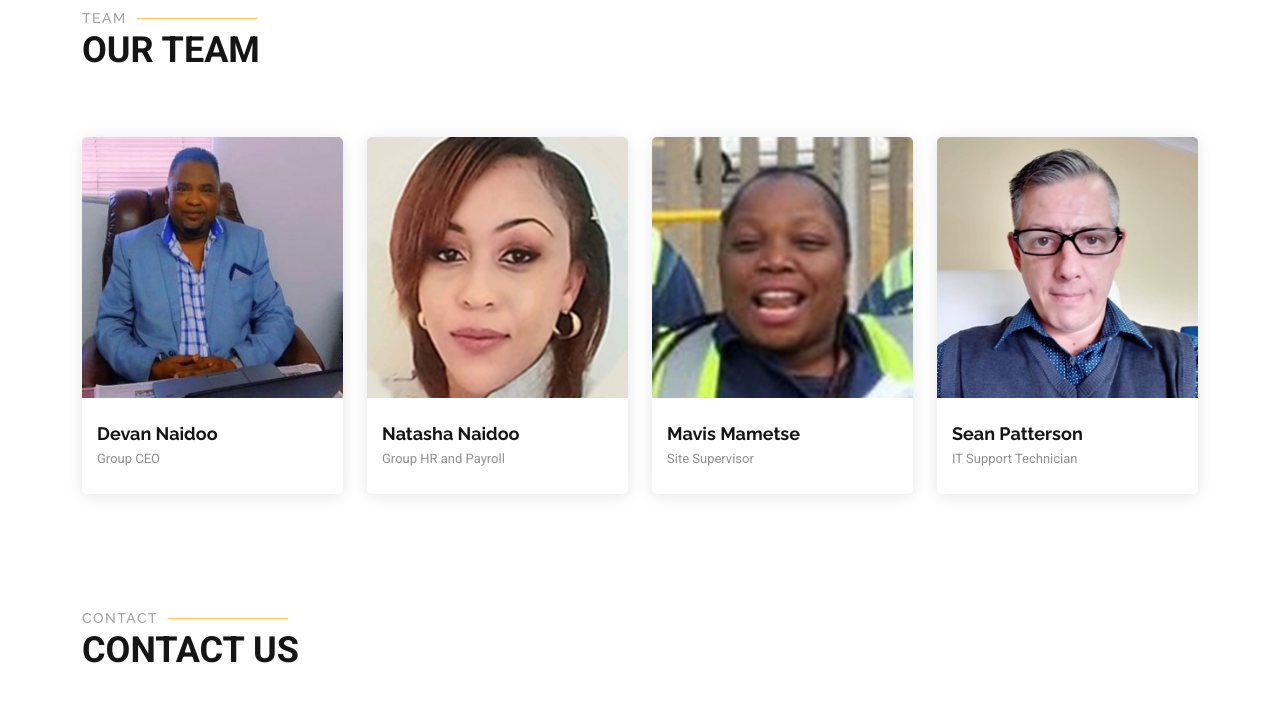
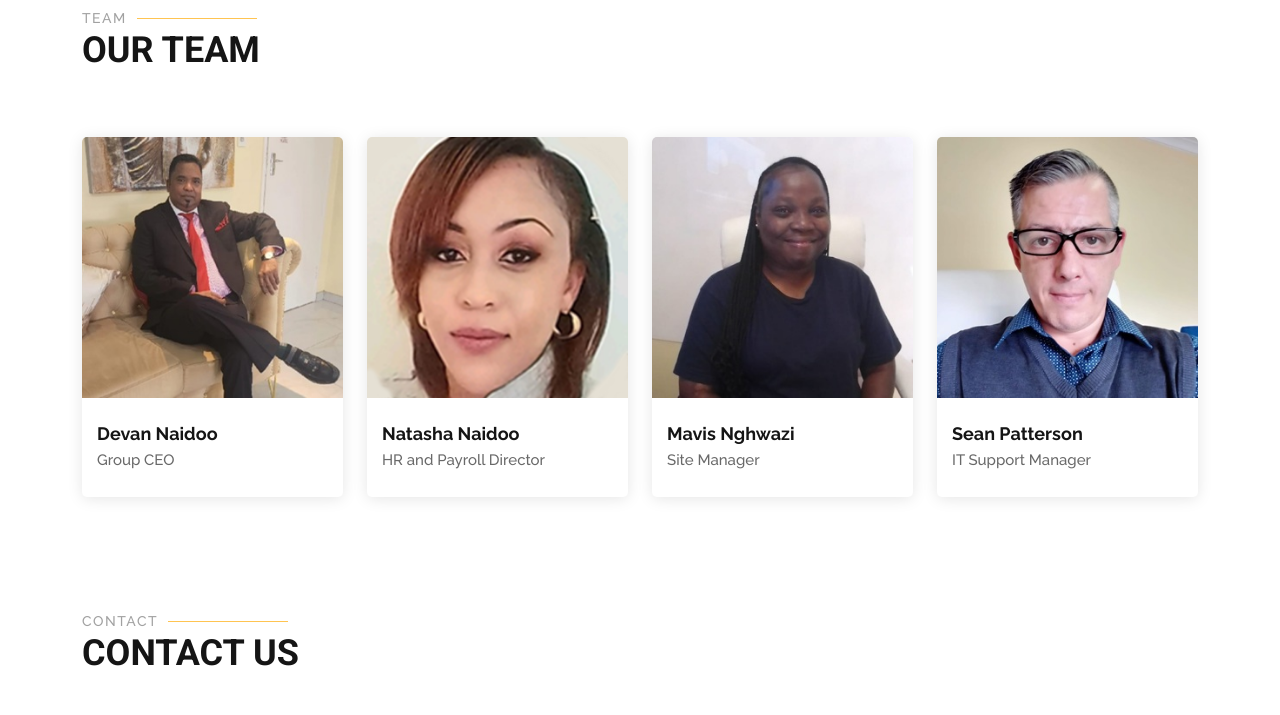
Before and after one commit to ApexLabour/eforce, a plain HTML site: page index.html in a window 1280 px wide. Shown: the part 3900-4615 px from the top of the page. Drawn offline with Linux system fonts and the light colour scheme.

Commit message:
team, contacts

```diff
--- a/assets/css/main.css
+++ b/assets/css/main.css
@@ -1339,13 +1339,15 @@ section,
   font-weight: 700;
   margin-bottom: 5px;
   font-size: 18px;
+  font-family: var(--heading-font);
 }
 
 .team .team-member .member-info span {
   display: block;
-  font-size: 13px;
-  font-weight: 400;
-  color: color-mix(in srgb, var(--default-color), transparent 40%);
+  font-size: 15px;
+  font-weight: 500;
+  color: color-mix(in srgb, var(--default-color), transparent 20%);
+  font-family: var(--heading-font);
 }
 
 .team .team-member:hover .social {
--- a/index.html
+++ b/index.html
@@ -542,7 +542,7 @@
           <div class="col-lg-3 col-md-6 d-flex align-items-stretch">
             <div class="team-member">
               <div class="member-img">
-                <img src="assets/img/team/Devan-Naidoo.jpg" class="img-fluid" alt="Image of group ceo Devan Naidoo">
+                <img src="assets/img/team/Mr_Naidoo.jpg" class="img-fluid" alt="Image of group ceo Devan Naidoo">
               </div>
               <div class="member-info">
                 <h4>Devan Naidoo</h4>
@@ -558,7 +558,7 @@
               </div>
               <div class="member-info">
                 <h4>Natasha Naidoo</h4>
-                <span>Group HR and Payroll</span>
+                <span>HR and Payroll Director</span>
               </div>
             </div>
           </div>
@@ -566,11 +566,11 @@
           <div class="col-lg-3 col-md-6 d-flex align-items-stretch">
             <div class="team-member">
               <div class="member-img">
-                <img src="assets/img/team/maria.jpg" class="img-fluid" alt="Image of site supervisor Mavis Mmametse">
+                <img src="assets/img/team/mavis.jpg" class="img-fluid" alt="Image of site supervisor Mavis Mmametse">
               </div>
               <div class="member-info">
-                <h4>Mavis Mametse</h4>
-                <span>Site Supervisor</span>
+                <h4>Mavis Nghwazi</h4>
+                <span>Site Manager</span>
               </div>
             </div>
           </div>
@@ -582,7 +582,7 @@
               </div>
               <div class="member-info">
                 <h4>Sean Patterson</h4>
-                <span>IT Support Technician</span>
+                <span>IT Support Manager</span>
               </div>
             </div>
           </div>
@@ -621,7 +621,7 @@
               <i class="bi bi-telephone flex-shrink-0"></i>
               <div>
                 <h3>Call Us</h3>
-                <p> <a href="tel27114200661">+2711 420 0661</a></p>
+                <p> <a href="tel:27117493231">+2711 749 3231</a></p>
               </div>
             </div>
 
@@ -683,7 +683,7 @@
             <div class="footer-contact pt-3">
               <p>3 Perth Place</p>
               <p>Apex, Benoni, 1501</p>
-              <p class="mt-3"><strong>Phone:</strong><span><a href="tel:0114200661">+27 11 420 0661</a></span></p>
+              <p class="mt-3"><strong>Phone:</strong><span><a href="tel:0117493231">+27 11 749 3231</a></span></p>
               <p><strong>Email:</strong> <span><a href="mailto:support@e-force.co.za">support@e-force.co.za</a></span></p>
             </div>
             <div class="social-links d-flex mt-4">
```
Also changed, not shown: assets/img/team/Mr_Naidoo.jpg (added), assets/img/team/mavis.jpg (added).
